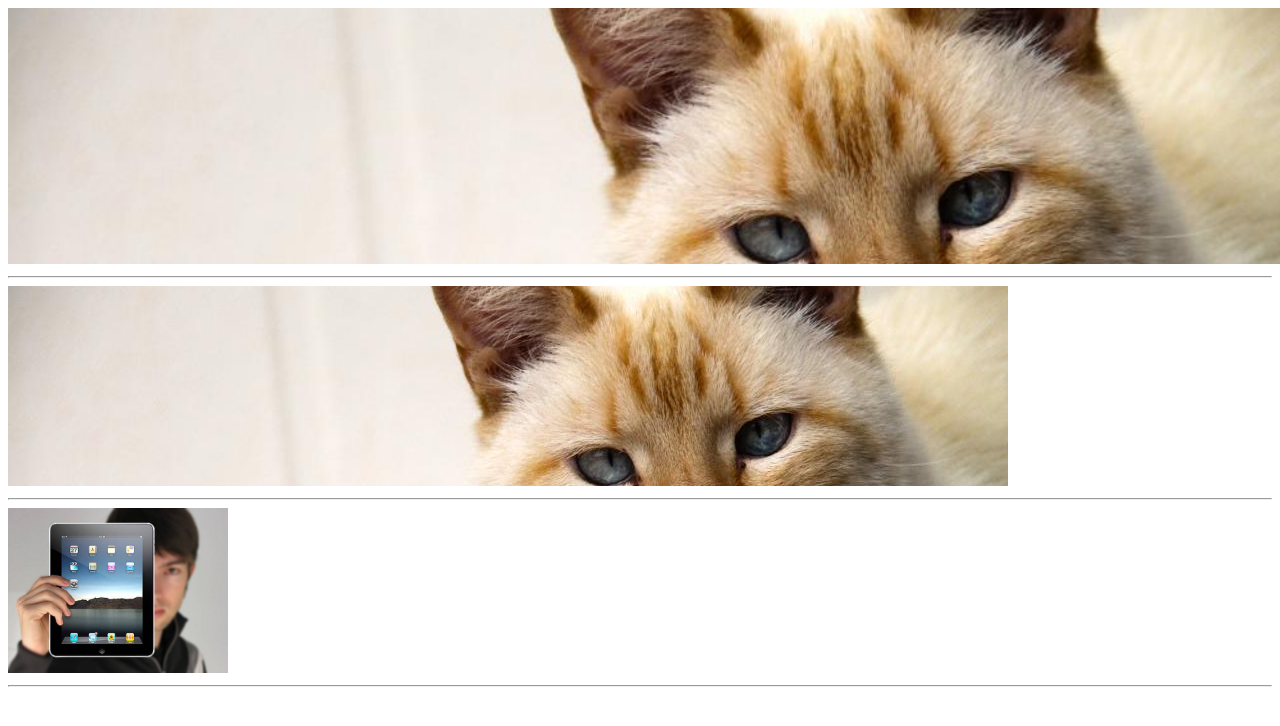
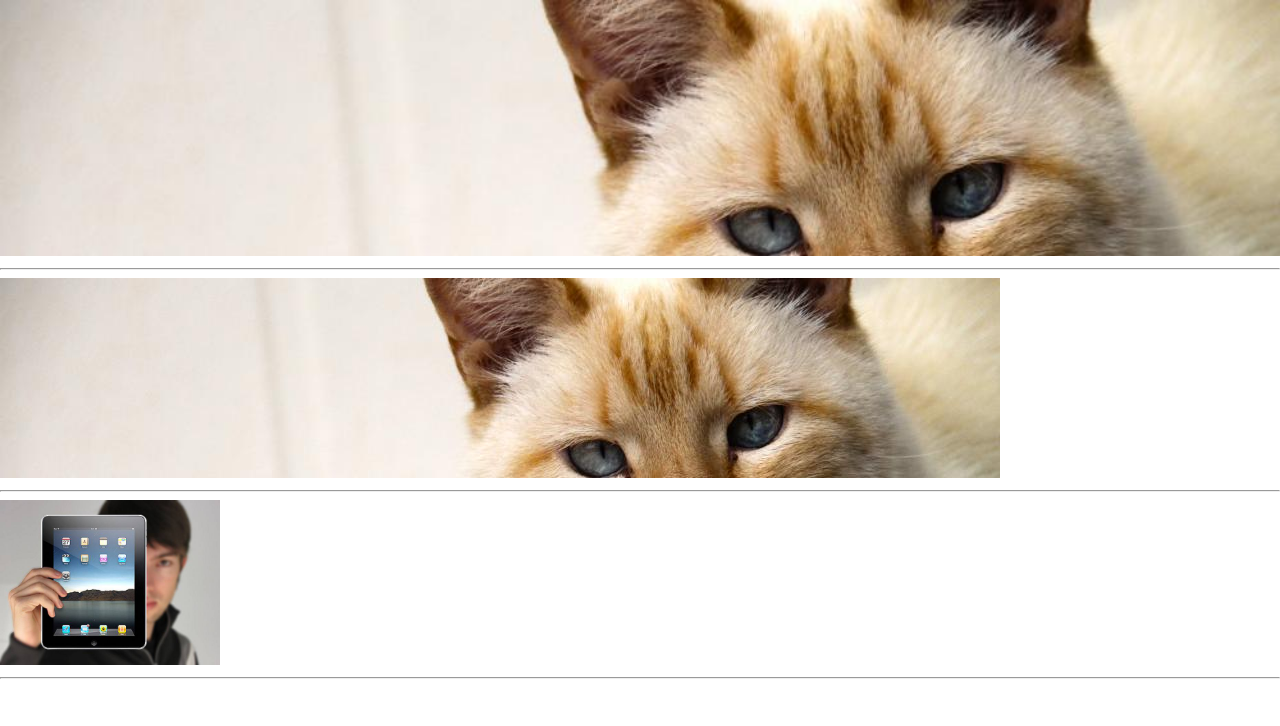
Before and after one commit to lmc-eu/src-n-polyfill, a website: page index.html in a window 1280 px wide. Drawn offline with Linux system fonts and the light colour scheme.

Commit message:
Remove page margin

```diff
--- a/index.html
+++ b/index.html
@@ -3,6 +3,13 @@
 <head>
 	<title>Responsive Image Polyfill Demo</title>
 	<script src="src-n-polyfill/src-n-polyfill.js"></script>
+    <style>
+        html,
+        body {
+            margin: 0;
+            padding: 0;
+        }
+    </style>
 </head>
 <body>
 
```
